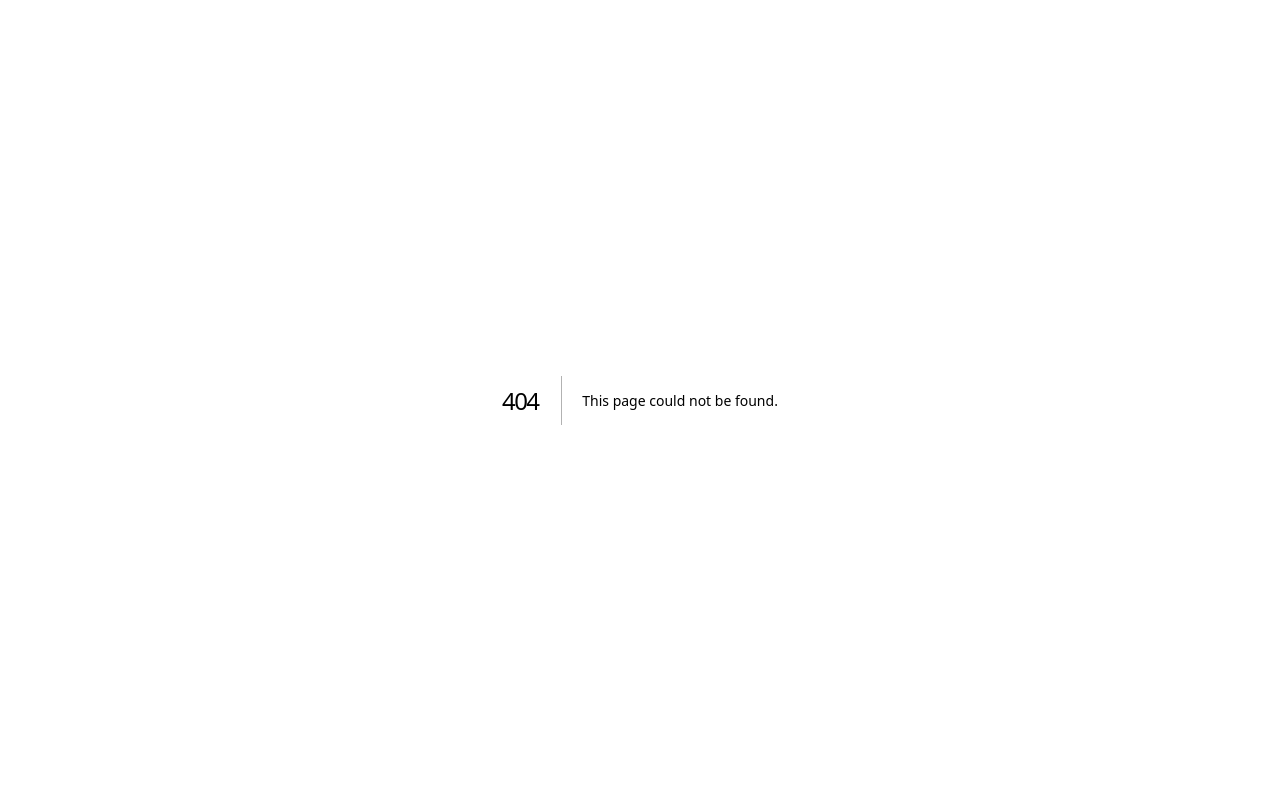
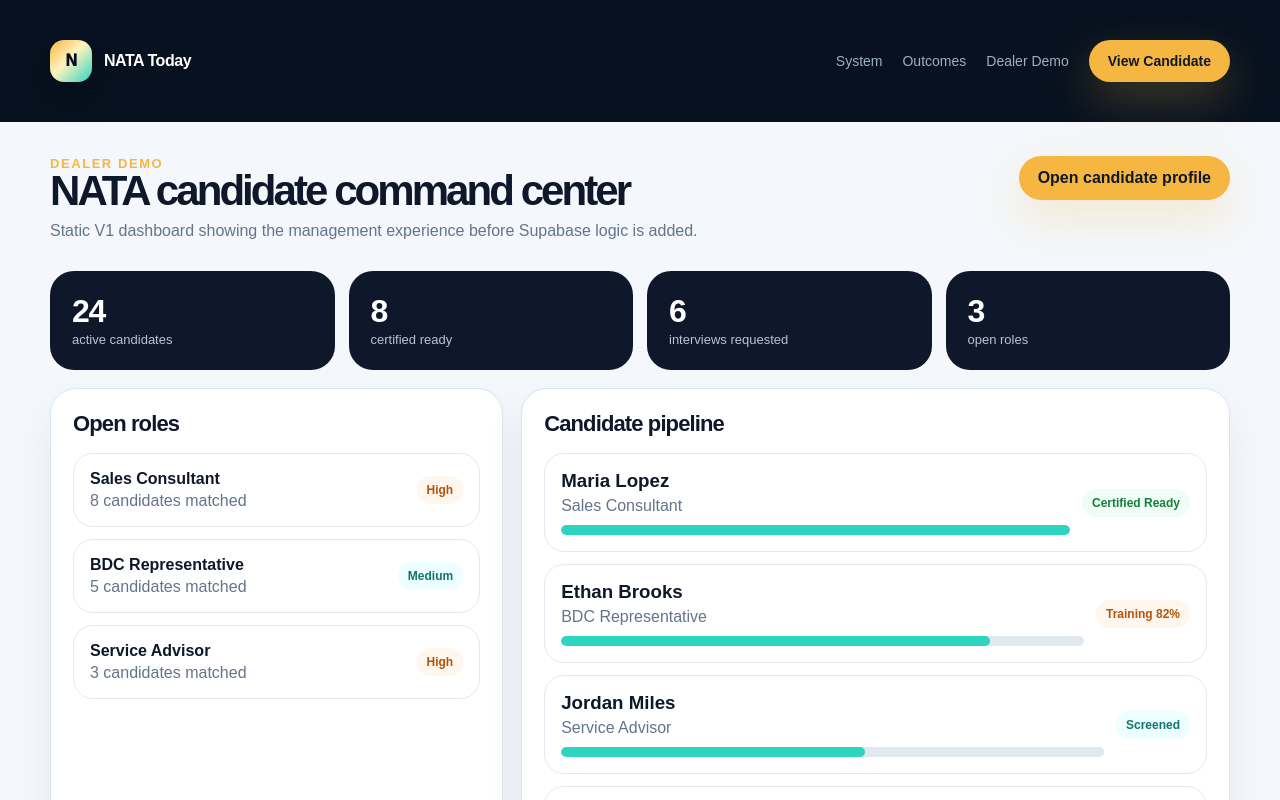
Before and after one commit to zlomke76-del/natatoday, a Next.js app: page /dealer-demo in a window 1280 px wide. Before the commit this address had no page. Shown: the top 800 px of the page. Built offline with nearby package versions, Linux system fonts and the light colour scheme.

Commit message:
Create page.tsx

```diff
--- /dev/null
+++ b/app/dealer-demo/page.tsx
@@ -0,0 +1,69 @@
+import Link from "next/link";
+import Nav from "../components/Nav";
+
+const roles = [
+  { title: "Sales Consultant", count: 8, priority: "High" },
+  { title: "BDC Representative", count: 5, priority: "Medium" },
+  { title: "Service Advisor", count: 3, priority: "High" },
+];
+
+const candidates = [
+  { name: "Maria Lopez", role: "Sales Consultant", status: "Certified Ready", progress: 100, badge: "green" },
+  { name: "Ethan Brooks", role: "BDC Representative", status: "Training 82%", progress: 82, badge: "gold" },
+  { name: "Jordan Miles", role: "Service Advisor", status: "Screened", progress: 56, badge: "" },
+  { name: "Avery Coleman", role: "Sales Consultant", status: "Interview Requested", progress: 100, badge: "dark" },
+];
+
+export default function DealerDemoPage() {
+  return (
+    <main className="page">
+      <div className="topbar"><Nav /></div>
+      <section className="dashboard">
+        <div className="dash-header">
+          <div>
+            <div className="eyebrow">Dealer demo</div>
+            <h1>NATA candidate command center</h1>
+            <p>Static V1 dashboard showing the management experience before Supabase logic is added.</p>
+          </div>
+          <Link className="btn btn-primary" href="/candidate-demo">Open candidate profile</Link>
+        </div>
+
+        <div className="metric-row" style={{ marginBottom: 18 }}>
+          <div className="metric"><strong>24</strong><span>active candidates</span></div>
+          <div className="metric"><strong>8</strong><span>certified ready</span></div>
+          <div className="metric"><strong>6</strong><span>interviews requested</span></div>
+          <div className="metric"><strong>3</strong><span>open roles</span></div>
+        </div>
+
+        <div className="dash-grid">
+          <aside className="panel">
+            <h2>Open roles</h2>
+            {roles.map((role) => (
+              <div className="role" key={role.title}>
+                <div>
+                  <strong>{role.title}</strong>
+                  <p style={{ margin: "4px 0 0", color: "#64748b" }}>{role.count} candidates matched</p>
+                </div>
+                <span className={role.priority === "High" ? "badge gold" : "badge"}>{role.priority}</span>
+              </div>
+            ))}
+          </aside>
+
+          <section className="panel">
+            <h2>Candidate pipeline</h2>
+            {candidates.map((candidate) => (
+              <Link className="candidate" href="/candidate-demo" key={candidate.name}>
+                <div>
+                  <h3>{candidate.name}</h3>
+                  <p>{candidate.role}</p>
+                  <div className="progress"><span style={{ width: `${candidate.progress}%` }} /></div>
+                </div>
+                <span className={`badge ${candidate.badge}`}>{candidate.status}</span>
+              </Link>
+            ))}
+          </section>
+        </div>
+      </section>
+    </main>
+  );
+}
```
